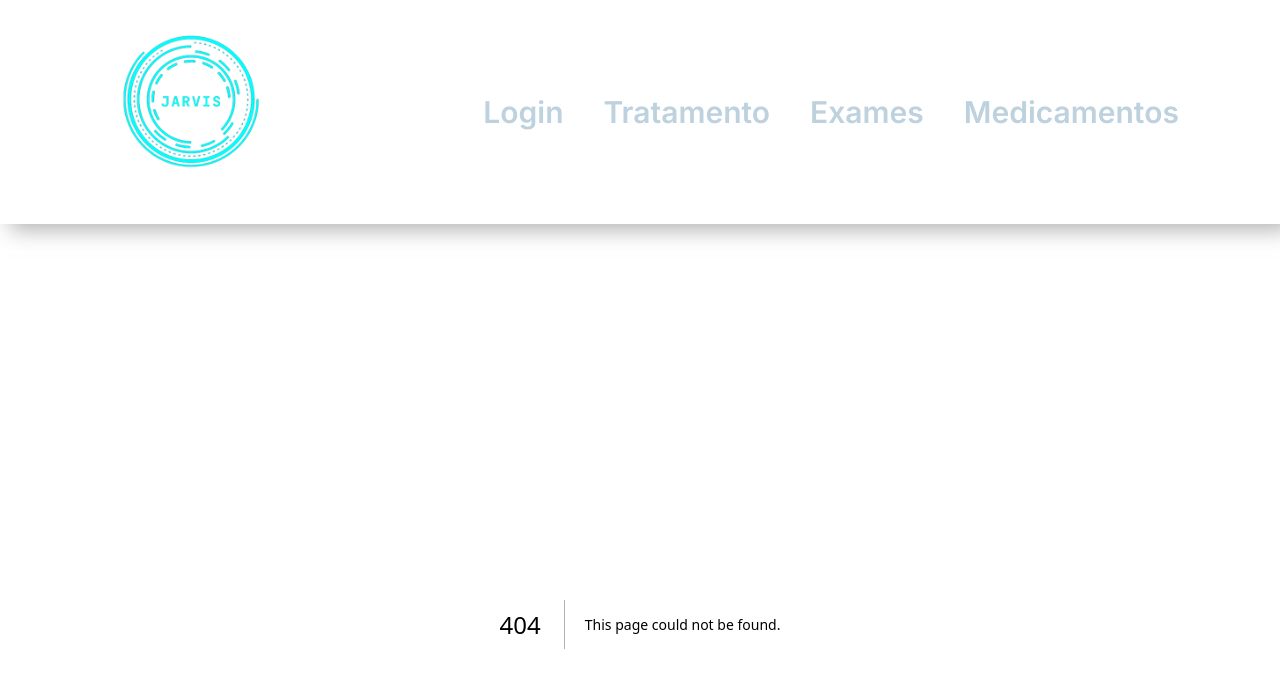
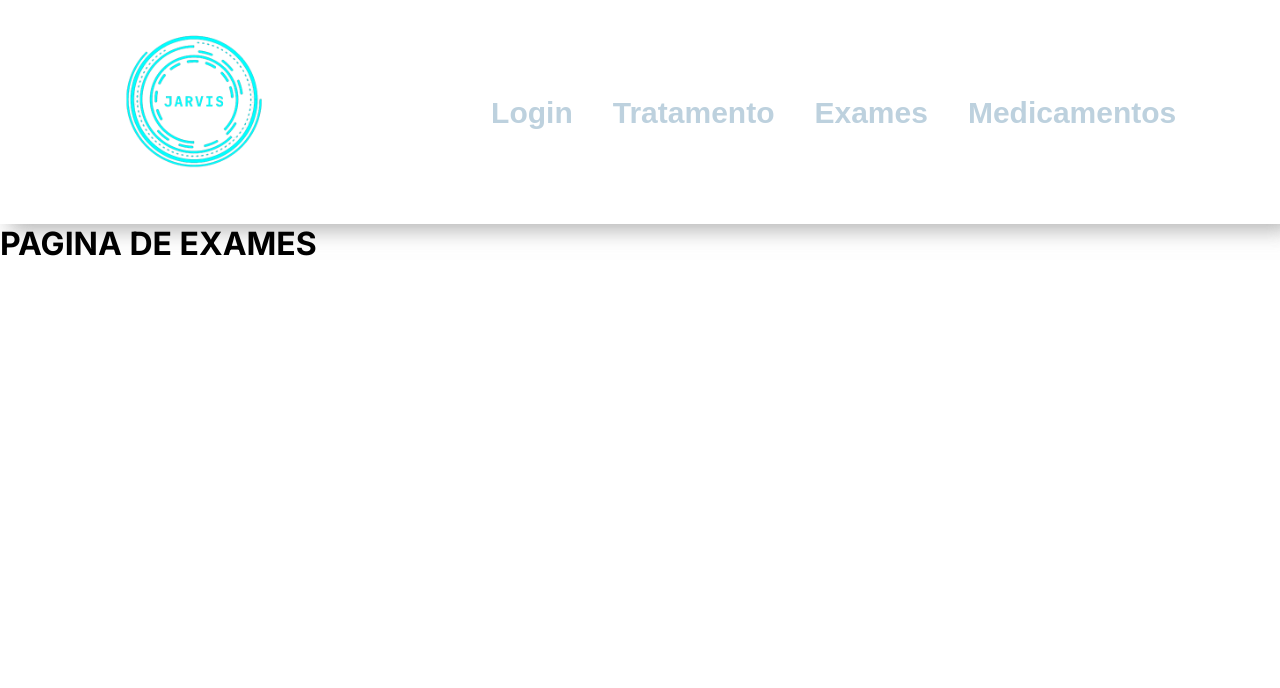
Before and after one commit to Edurb23/Jarvis, a Next.js app: page /exames in a window 1280 px wide. Before the commit this address had no page. Shown: the top 688 px of the page. Built offline with nearby package versions, Linux system fonts and the light colour scheme.

Commit message:
criando as outras paginas e fazendo a estilização do navbar

```diff
--- /dev/null
+++ b/src/app/css/_fonte.scss
@@ -0,0 +1 @@
+$header-font: 'Montserrat', sans-serif;
--- /dev/null
+++ b/src/app/exames/page.jsx
@@ -0,0 +1,12 @@
+import React from 'react'
+
+export default function Exames() {
+  return (
+    <div>
+
+        <h1>
+            PAGINA DE EXAMES
+        </h1>
+    </div>
+  )
+}
--- a/src/app/page.jsx
+++ b/src/app/page.jsx
@@ -1,8 +1,9 @@
-
+import Conteudo from "@/components/Conteudo/conteudo"
 
 export default function Home() {
   return (
   <>
+    <Conteudo/>
   </>
   )
 }
--- a/src/components/Cabecalho/cabecalho.jsx
+++ b/src/components/Cabecalho/cabecalho.jsx
@@ -1,19 +1,19 @@
 "use client"
-import React from 'react'
+import React, { useEffect, useState } from 'react'
 import Link from 'next/link'
 import Image from 'next/image'
 import "./cabecalho.scss"
-import { useState} from 'react'
+
 
 
 export default function Cabecalho() {
-    const [ativo, setAtivo] = useState(false);
 
-    const handleClick = () => {
-      const nav = document.querySelector('.nav');
-      setAtivo(!ativo);
-      nav.classList.toggle('active');
-    };
+  const [active, setActive] = useState(false)
+
+
+  const toggleActive = () => {
+    setActive(!active)
+  }
 
     return (
    <>
@@ -28,21 +28,21 @@ export default function Cabecalho() {
             />
           </Link>
 
-          <nav >
-           <button className='burger' onClick={handleClick}></button>
+          <nav className={`nav ${active ? 'active' : ''}`}>
+           <button className='burger' onClick={toggleActive} ></button>
 
-            <ul>
+            <ul >
                 <li>
-                <Link href="/" className='a'>Login</Link>
+                <Link href="/login" className='a'>Login</Link>
                 </li>
                 <li>
-                <Link href="/" className='a'>Tratamento</Link>
+                <Link href="/tratamento" className='a'>Tratamento</Link>
                 </li>
                 <li>
-                <Link href="/" className='a'>Exames</Link>
+                <Link href="/exames" className='a'>Exames</Link>
                 </li>
                 <li>
-                <Link href="/" className='a'>Medicamentos</Link>
+                <Link href="/medicamentos" className='a'>Medicamentos</Link>
                 </li>
 
             </ul>
--- a/src/components/Cabecalho/cabecalho.scss
+++ b/src/components/Cabecalho/cabecalho.scss
@@ -1,5 +1,6 @@
 @import '../../app/css/main.scss';
 @import '../../app/css/cores';
+@import '../../app/css/fonte';
 
 .cabecalho{
     display: flex;
@@ -42,6 +43,7 @@
                 .a{
                     text-decoration: none;
                     font-weight: 600;
+                    font-family: $header-font;
                     font-size: 30px;
                     line-height: 33px;
                     color: $text-color;
@@ -56,7 +58,7 @@
                     top: 0;
                     left: 0;
                     width: 100vw;
-               height: 100vw;
+                    height: 100vh;
                     background: $cor-principal;
                     clip-path: circle(100px at 90% -15%);
                     transition: 1s ease-out;
@@ -66,10 +68,12 @@
                     align-items: center;
                     gap: 0;
                     pointer-events: none;
+
+                    &.active{
+                        clip-path: circle(100px at 90% -15%);
+                        pointer-events: all;
                     }
-            .nav.active{
-                clip: circle(1500px at 90% -15%);
-                pointer-events: all;
+
             }
 
 
```
Also changed, not shown: src/app/login/page.jsx (added, +9 -0 lines), src/app/medicamentos/page.jsx (added, +9 -0 lines), src/app/tratamento/page.jsx (added, +9 -0 lines), src/components/Conteudo/conteudo.jsx (added, +11 -0 lines). Lines whose indentation alone changed are shown as unchanged.
